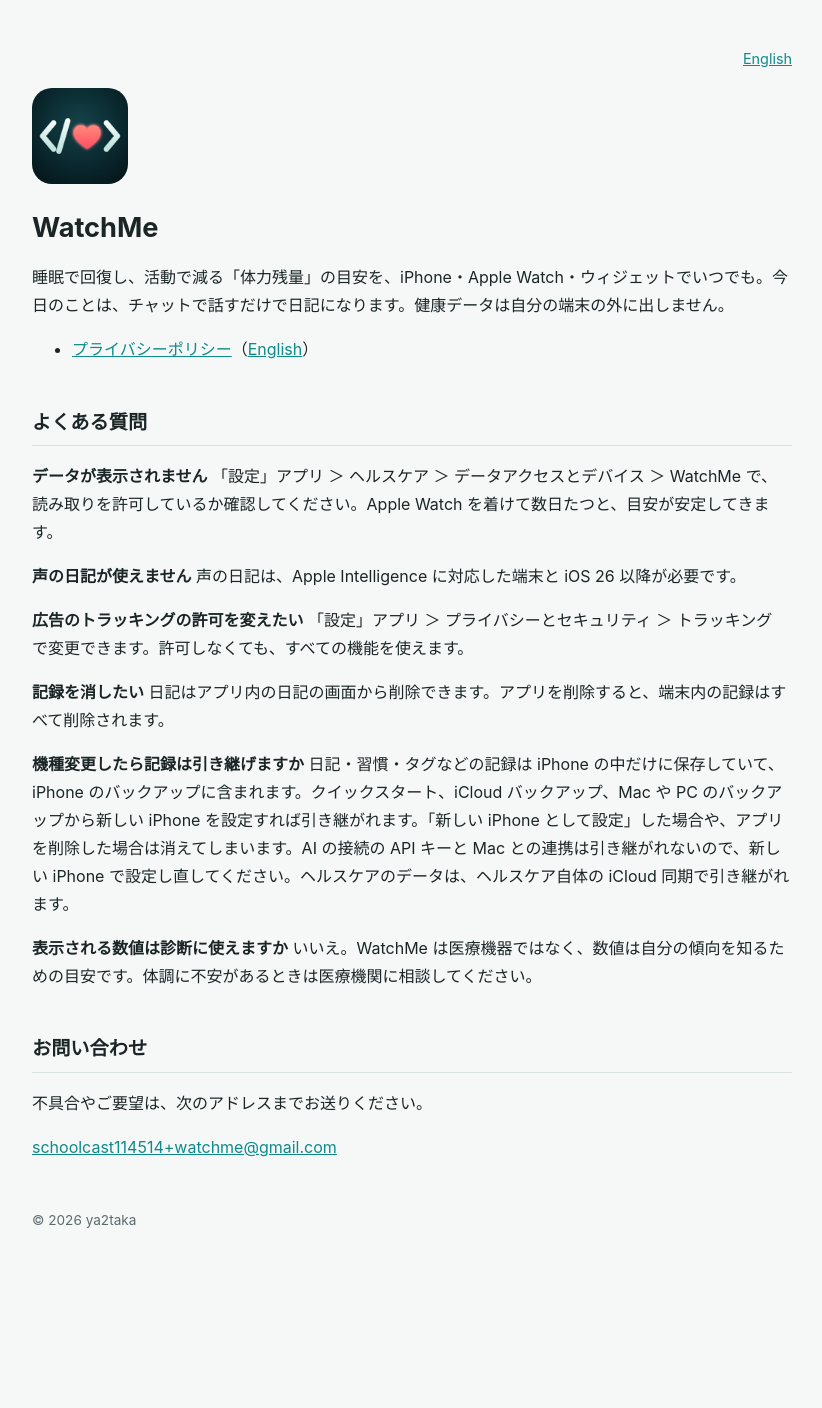
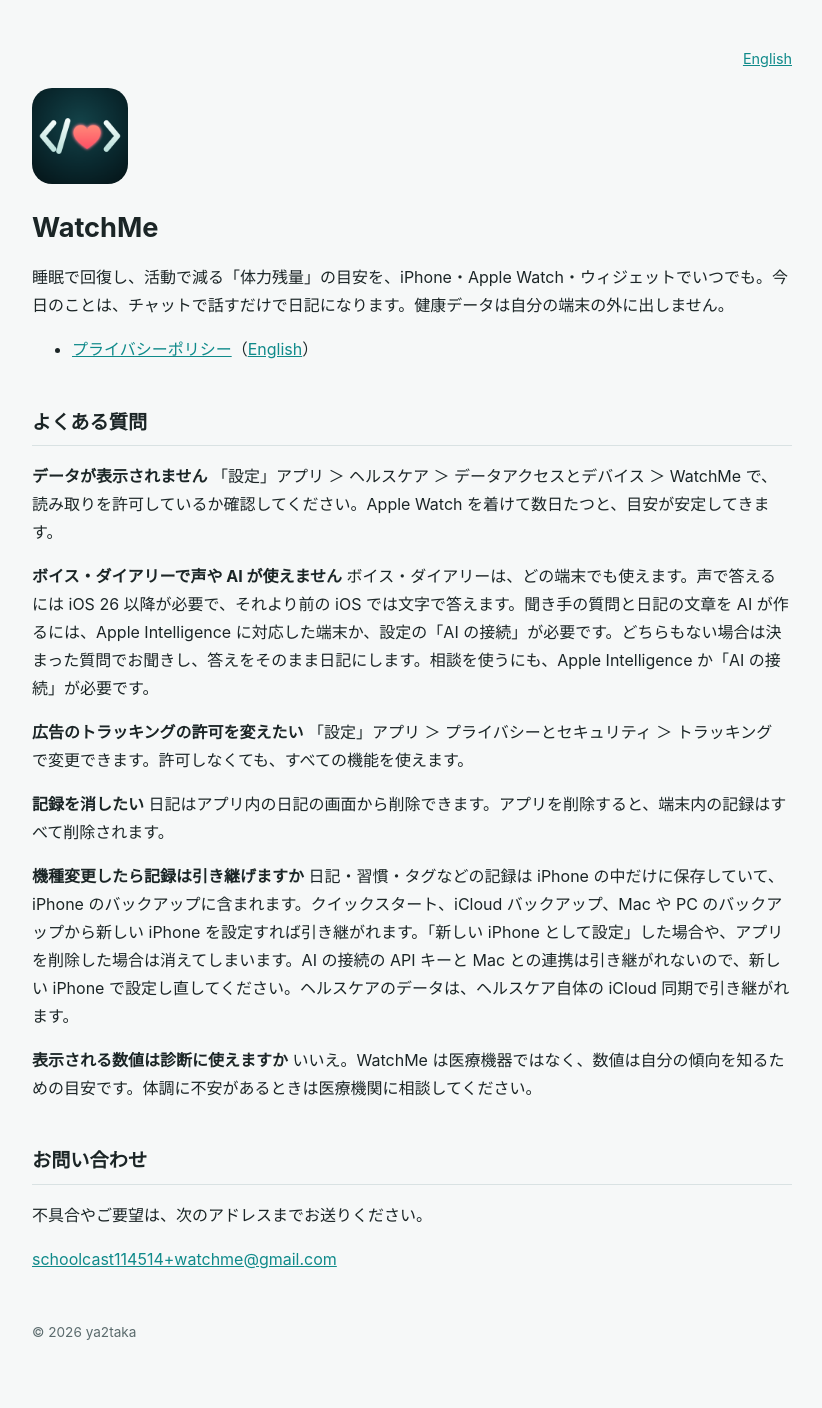
Before and after one commit to ya2taka/ya2taka.github.io, a Jekyll site: the page built from watchme/index.md, in a window 1280 px wide. Shown: the whole page, without its empty margins (228-1050 px from the left). Built offline with Jekyll 4.4.1, drawn with Linux system fonts in a browser that asks for light colours; before the commit the page ends 1296 px from its top, so only the background shows below that.

Commit message:
WatchMe：「声の日記」を「ボイス・ダイアリー」に改め、FAQ の答えを今の作り（どの端末でも使える・声は iOS 26 以降・AI は Apple Intelligence か AI の接続）に合わせる
Co-Authored-By: Claude Opus 5.5 <noreply@anthropic.com>

```diff
--- a/watchme/index.md
+++ b/watchme/index.md
@@ -18,8 +18,8 @@ altlabel: English
 **データが表示されません**
 「設定」アプリ ＞ ヘルスケア ＞ データアクセスとデバイス ＞ WatchMe で、読み取りを許可しているか確認してください。Apple Watch を着けて数日たつと、目安が安定してきます。
 
-**声の日記が使えません**
-声の日記は、Apple Intelligence に対応した端末と iOS 26 以降が必要です。
+**ボイス・ダイアリーで声や AI が使えません**
+ボイス・ダイアリーは、どの端末でも使えます。声で答えるには iOS 26 以降が必要で、それより前の iOS では文字で答えます。聞き手の質問と日記の文章を AI が作るには、Apple Intelligence に対応した端末か、設定の「AI の接続」が必要です。どちらもない場合は決まった質問でお聞きし、答えをそのまま日記にします。相談を使うにも、Apple Intelligence か「AI の接続」が必要です。
 
 **広告のトラッキングの許可を変えたい**
 「設定」アプリ ＞ プライバシーとセキュリティ ＞ トラッキング で変更できます。許可しなくても、すべての機能を使えます。
```
Also changed, not shown: index.md (+1 -1 lines), watchme/en/index.md (+2 -2 lines).
